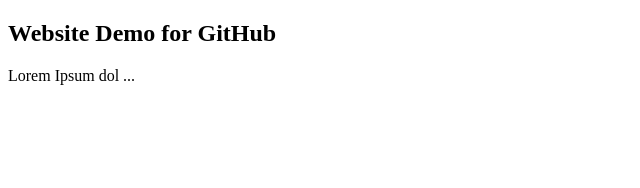
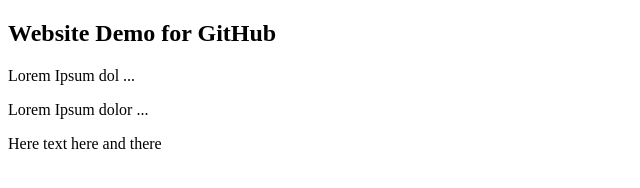
Before and after one commit to hsiV23/websiteOnGitDemo, a plain HTML site: page index.html in a window 1280 px wide. Shown: the whole page, without its empty margins (0-640 px from the left). Drawn offline with Linux system fonts and the light colour scheme.

Commit message:
New branch and added text to html file

```diff
--- a/index.html
+++ b/index.html
@@ -11,6 +11,9 @@
     <main>
         <h2>Website Demo for GitHub</h2>
         <p>Lorem Ipsum dol ...</p>
+
+        <p>Lorem Ipsum dolor ...</p>
+        <p>Here text here and there</p>
     </main>
 </body>
 
```
